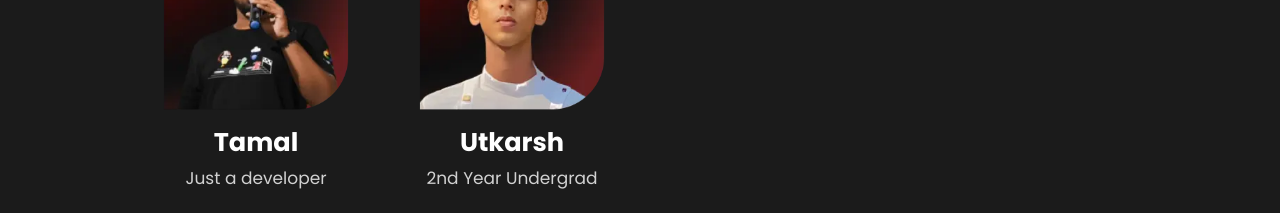
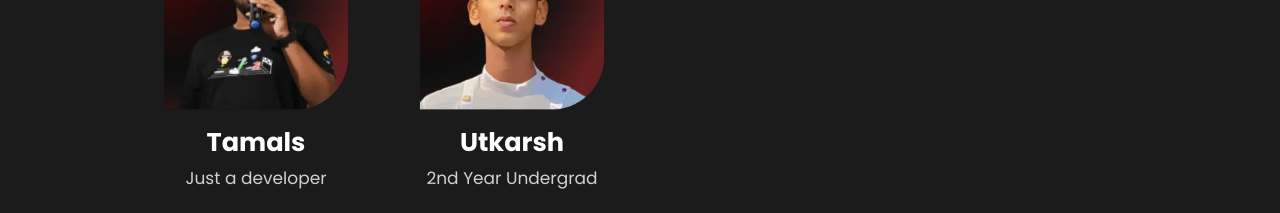
Before and after one commit to hack4bengal/s3, a React (Vite) app: page /team in a window 1280 px wide. Shown: the part 3580-3793 px from the top of the page. Built offline with nearby package versions, Linux system fonts and the light colour scheme.

Commit message:
fix: cache test 1

```diff
--- a/src/assets/data/TeamContent.js
+++ b/src/assets/data/TeamContent.js
@@ -233,7 +233,7 @@ const teamMember = {
     },
     {
       img: tamal,
-      name: "Tamal",
+      name: "Tamals",
       title: "Just a developer",
       linkedIn: "https://www.linkedin.com/in/tamalcodes/",
       twitter: "https://twitter.com/tamalCodes",
```
